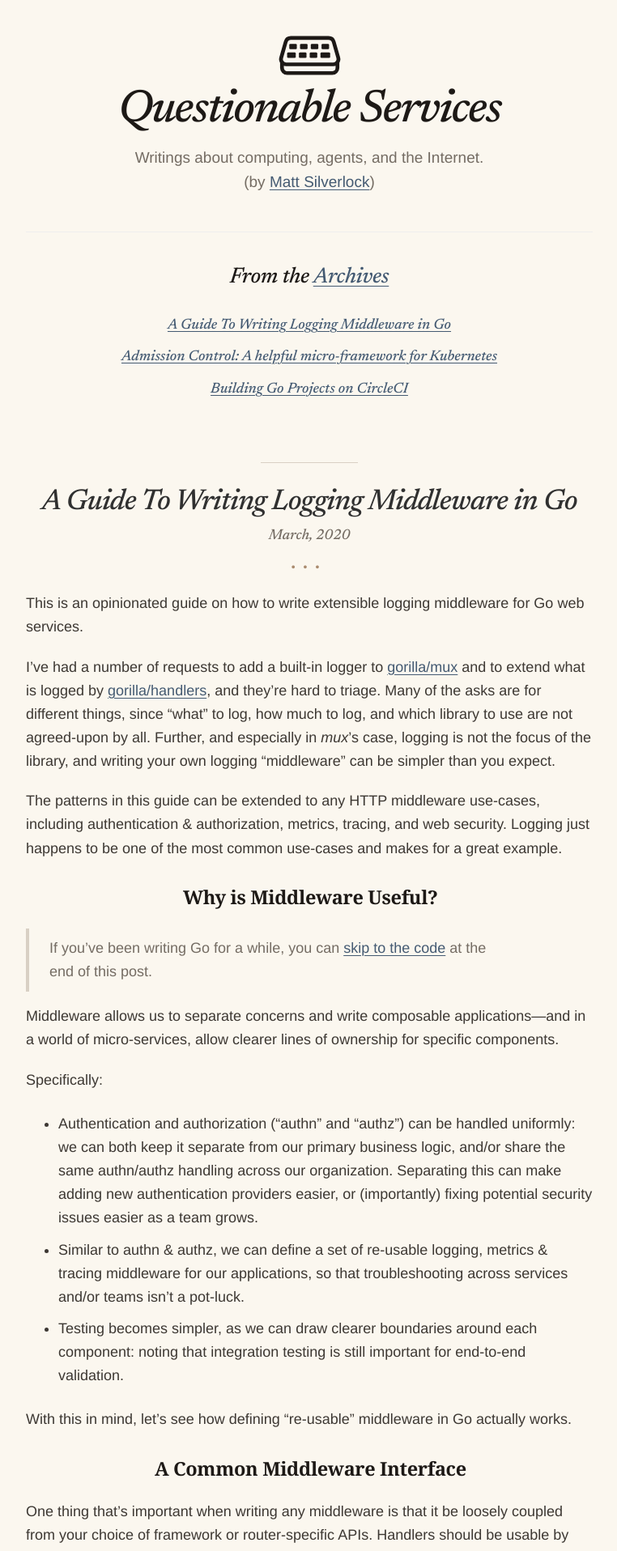
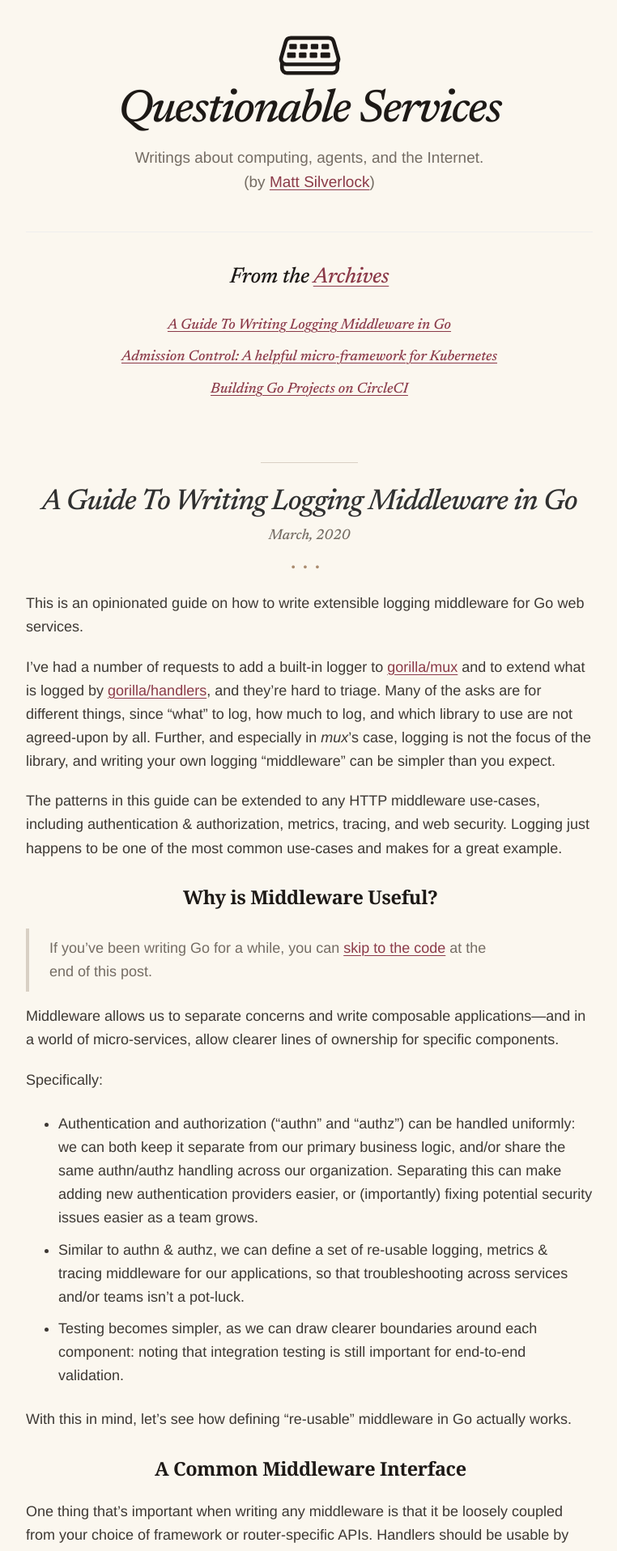
Before and after one commit to elithrar/elithrar.github.io, a Jekyll site: the page built from index.html, in a window 1280 px wide. Shown: the top 1916 px of the page at 81% size, without its empty margins (258-1020 px from the left). Built offline with Jekyll 4.4.1, drawn with Linux system fonts in a browser that asks for light colours; the list of posts is cut into pages by our own code.

Commit message:
Warm links with a maroon palette (#58)

```diff
--- a/public/css/app.css
+++ b/public/css/app.css
@@ -5,8 +5,9 @@
   --ink-strong: #1d1916;
   --ink-muted: #746c63;
   --rule: #d9d0c4;
-  --link: #445a72;
-  --link-active: #263b52;
+  --link: #8b3a49;
+  --link-visited: #672633;
+  --link-active: #541f2b;
   --code: #a13f52;
   --font-body: "Helvetica Neue", Helvetica, Arial, sans-serif;
   --font-heading: Georgia, "Times New Roman", serif;
@@ -58,6 +59,10 @@ a {
   text-decoration-line: underline;
   text-decoration-thickness: 1px;
   text-underline-offset: 0.16em;
+}
+
+a:visited {
+  color: var(--link-visited);
 }
 
 a:hover,
@@ -353,6 +358,13 @@ pre code {
   padding-bottom: 1rem;
 }
 
+.related-posts li a:hover,
+.related-posts li a:focus {
+  color: var(--link-active);
+  text-decoration-line: underline;
+  text-decoration-thickness: 2px;
+}
+
 .home-archives h2,
 .home-archives .related-posts {
   font-family: var(--font-editorial);
```
